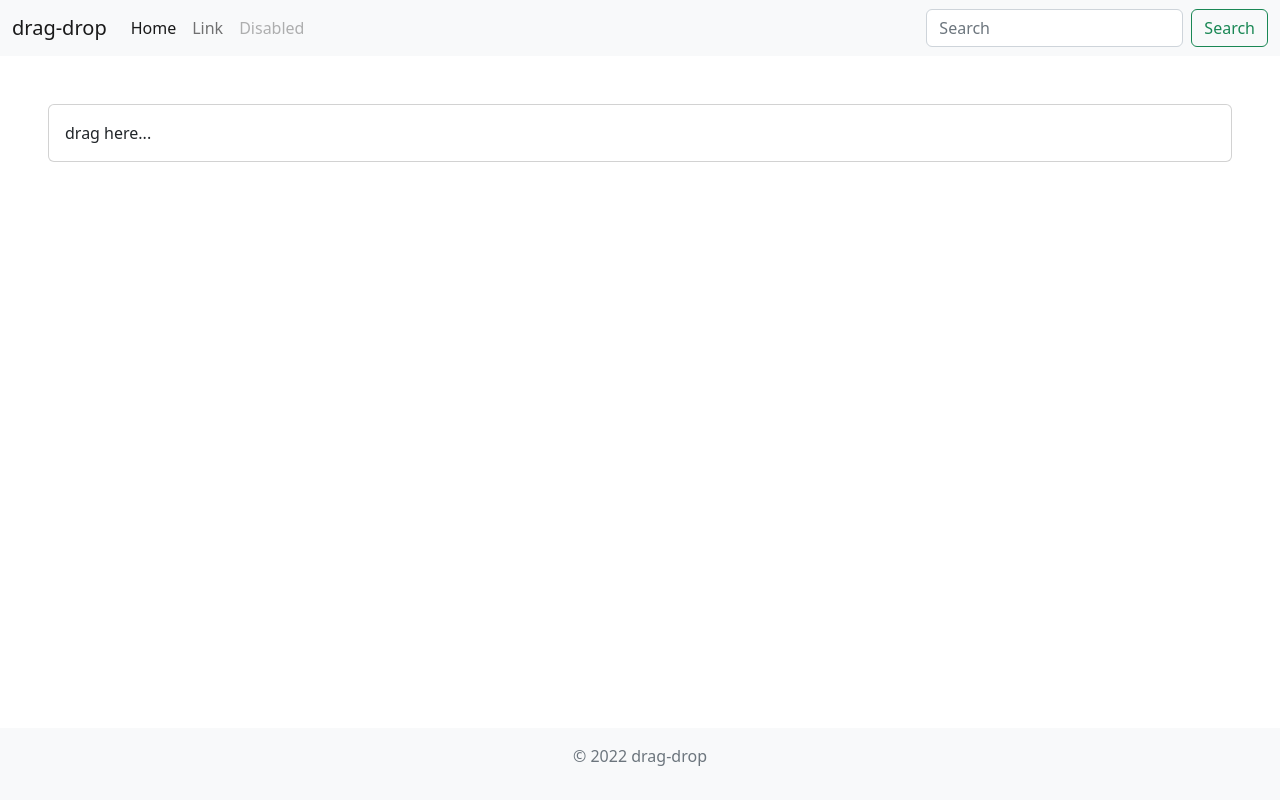
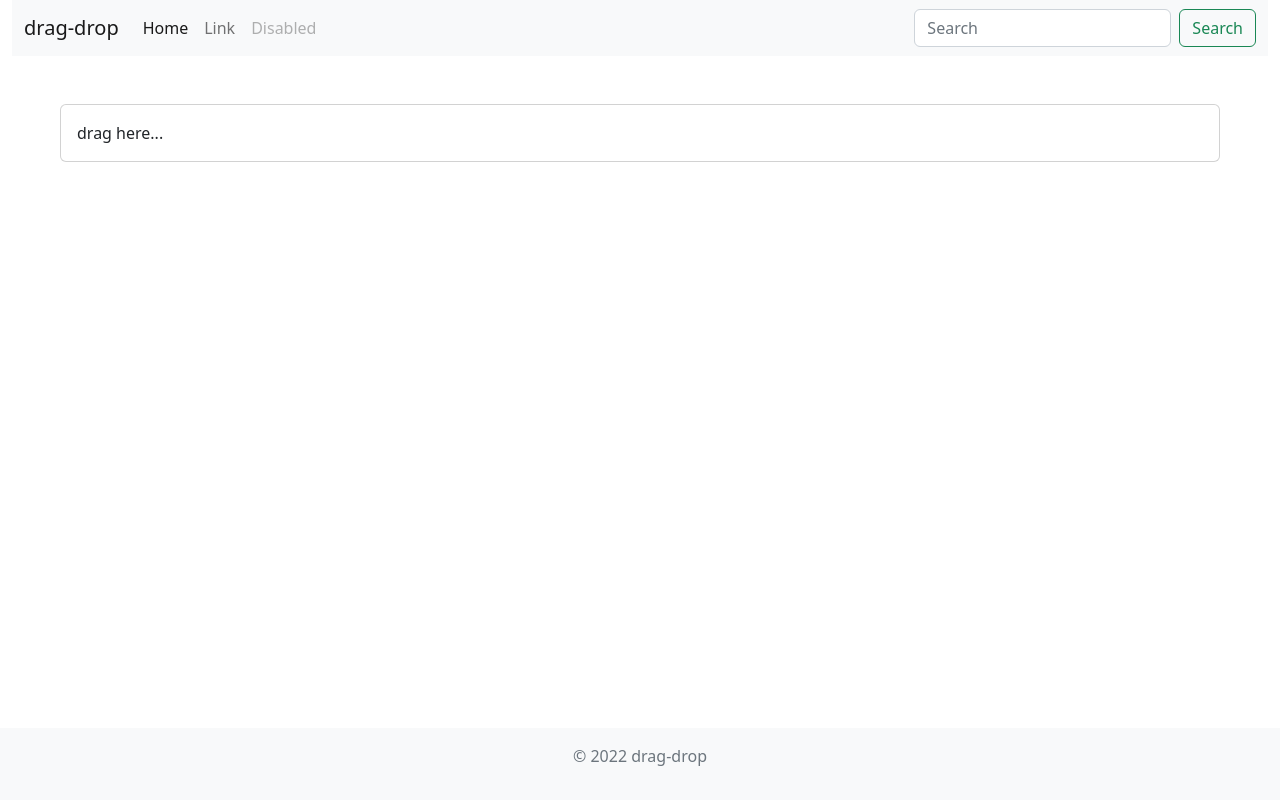
Before and after one commit to ha5ch/drag-drop, an Angular app: page / in a window 1280 px wide. Built offline with nearby package versions, Linux system fonts and the light colour scheme.

Commit message:
refactor styling and order of AppComponent

```diff
--- a/src/app/app.component.html
+++ b/src/app/app.component.html
@@ -1,9 +1,15 @@
-<app-header [title]="title"></app-header>
+<div class="container-fluid h-100 ">
 
-<app-drop-area class="m-5 d-block"></app-drop-area>
+  <app-header [title]="title"></app-header>
 
-<app-file-container></app-file-container>
+  <app-drop-area class="m-5 d-block"></app-drop-area>
 
-<app-file-container *ngFor="let file of storedFiles" [file]="file"></app-file-container>
+  <main class="d-flex mx-3 justify-content-start flex-wrap">
+    <app-file-container class="m-3"></app-file-container>
 
-<app-footer [title]="title"></app-footer>
+    <app-file-container class="m-3" *ngFor="let file of storedFiles" [file]="file"></app-file-container>
+  </main>
+
+  <app-footer [title]="title"></app-footer>
+
+</div>
--- a/src/app/app.component.scss
+++ b/src/app/app.component.scss
@@ -0,0 +1,3 @@
+main {
+  margin-bottom: 80px;
+}
--- a/src/app/app.component.ts
+++ b/src/app/app.component.ts
@@ -5,7 +5,7 @@ import { IBinaryFile } from '../helper/file/file';
 @Component({
   selector: 'app-root',
   templateUrl: './app.component.html',
-  styleUrls: [ './app.component.scss' ],
+  styleUrls: ['./app.component.scss'],
 })
 export class AppComponent implements OnInit {
   title = 'drag-drop';
```
